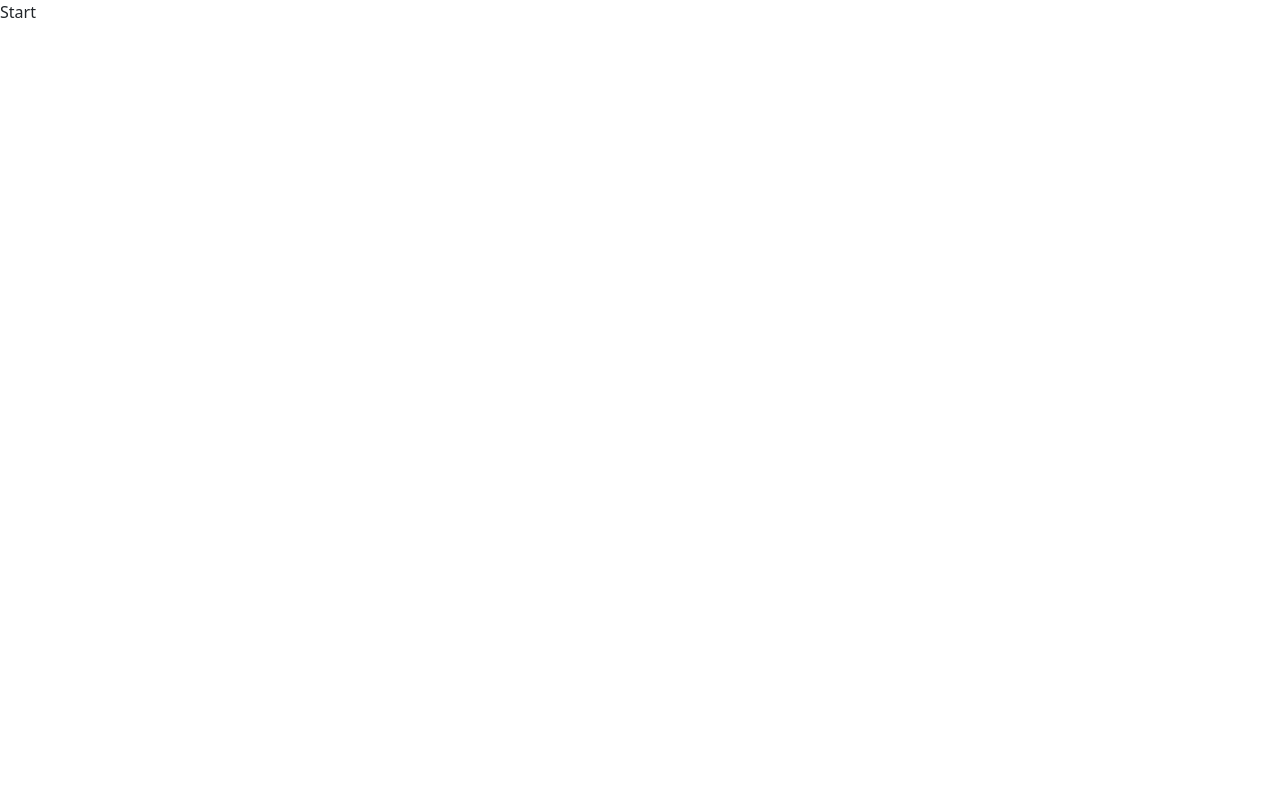
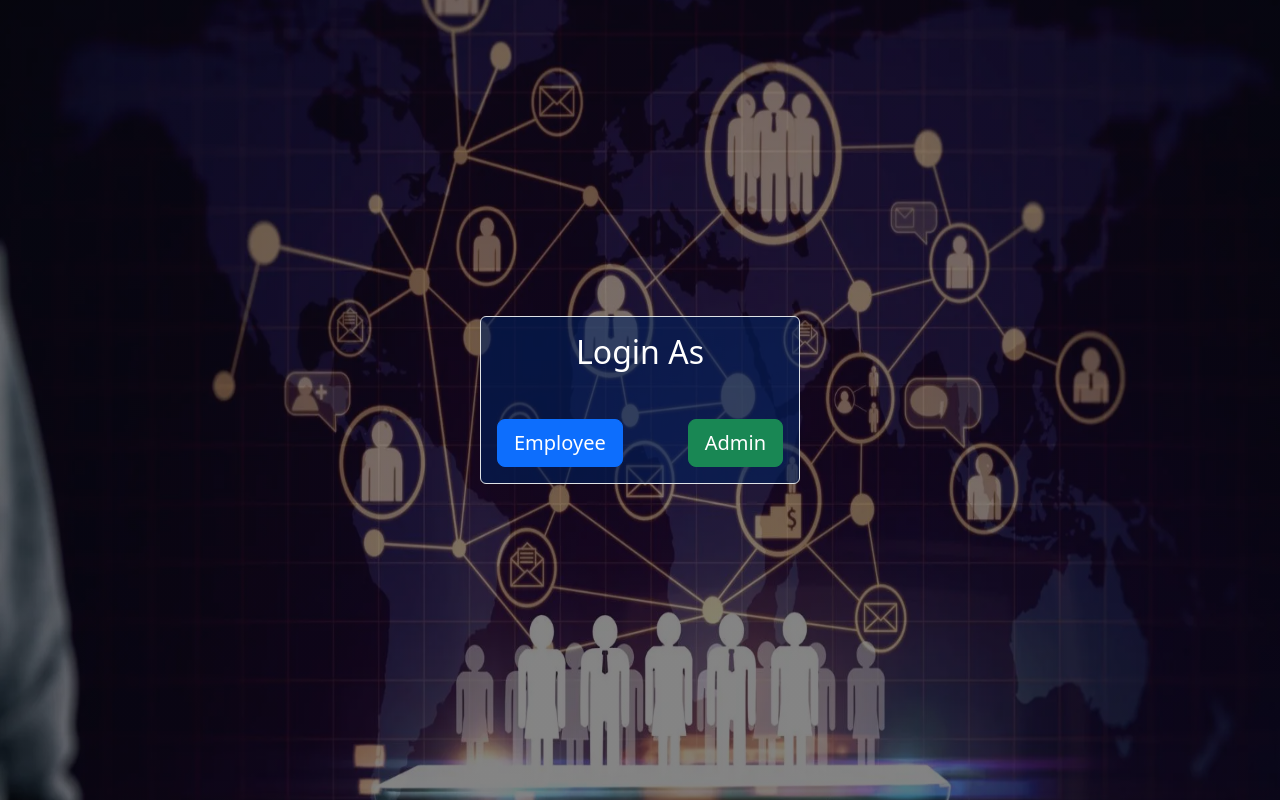
Before and after one commit to ankushw1/full-stack-employee-management-system, a React (Create React App) app in the folder frontend/: page /start in a window 1280 px wide. Built offline with nearby package versions, Linux system fonts and the light colour scheme.

Commit message:
adding start page for login as employee and admin

```diff
--- a/frontend/src/Start.js
+++ b/frontend/src/Start.js
@@ -1,10 +1,18 @@
 import React from 'react'
+import { useNavigate } from 'react-router-dom'
 
-const Start = () => {
+function Start() {
+    const navigate = useNavigate()
   return (
-    <div>
-      Start
-    </div>
+    <div className='d-flex justify-content-center align-items-center vh-100 loginPage'>
+            <div className='p-3 rounded w-25 border loginForm text-center'>
+                <h2>Login As</h2>
+                <div className='d-flex justify-content-between mt-5'>
+                    <button className='btn btn-primary btn-lg' onClick={e => navigate('/employeeLogin')}>Employee</button>
+                    <button className='btn btn-success btn-lg' onClick={e => navigate('/login')}>Admin</button>
+                </div>
+            </div>
+        </div>
   )
 }
 
```
